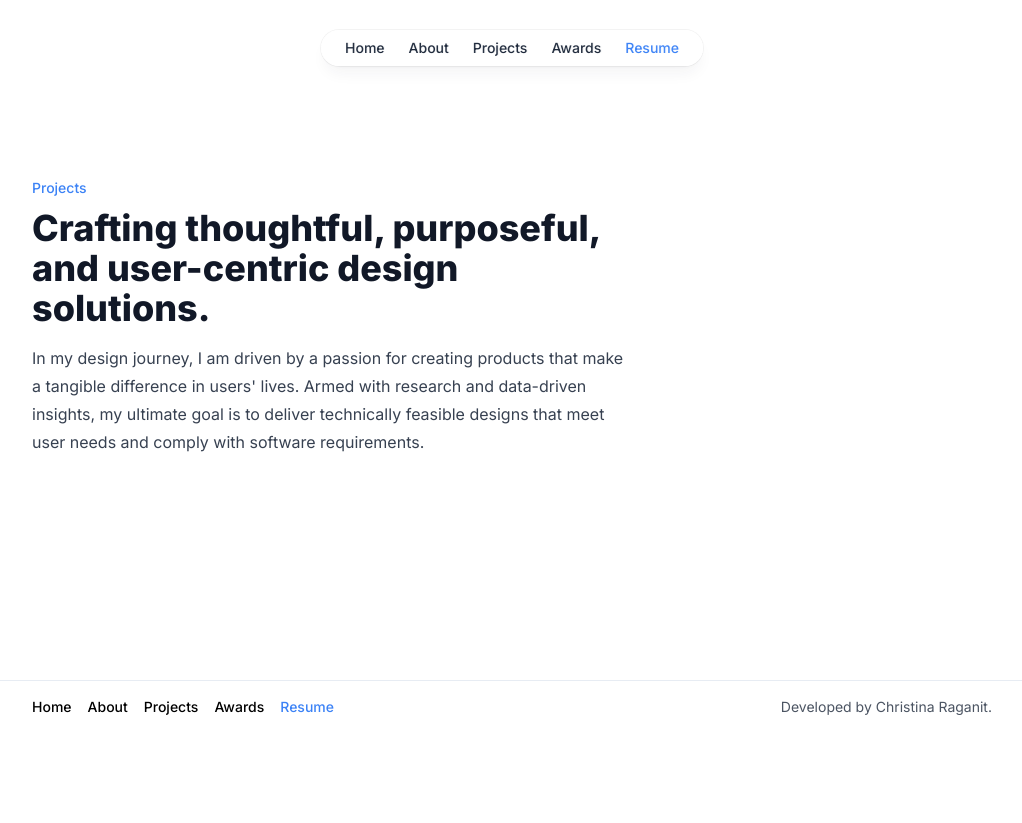
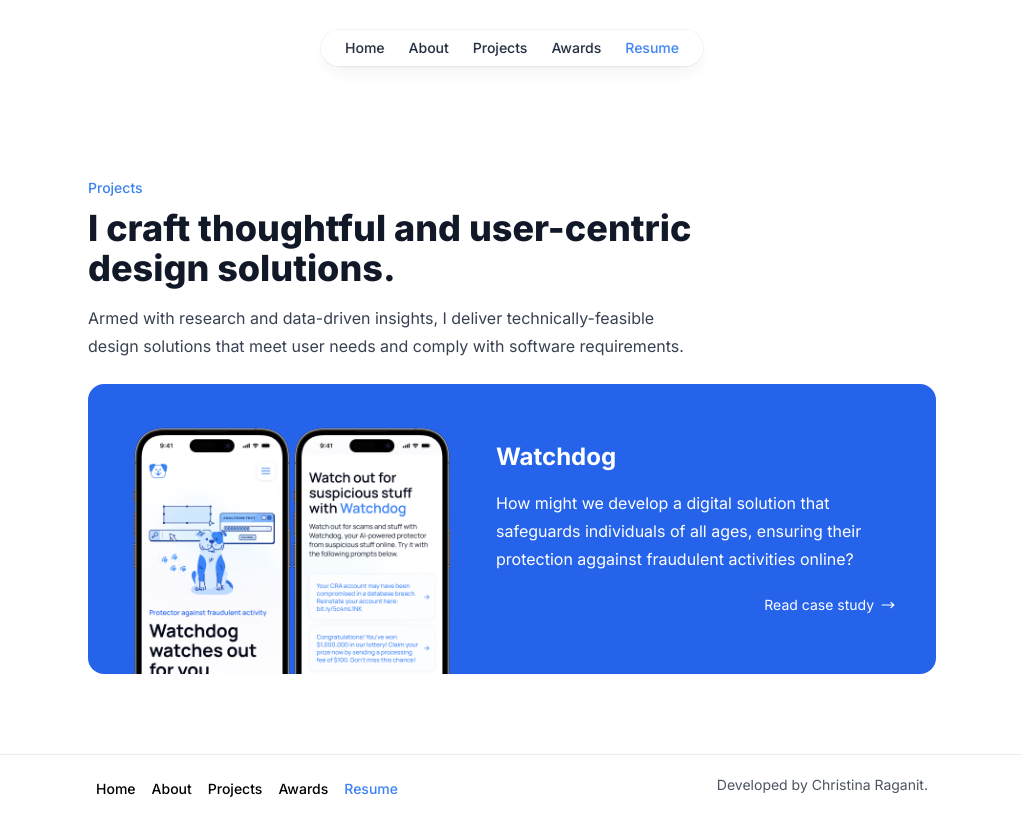
Before and after one commit to christinaraganit/fall_portfolio, a Next.js app in the folder portfolio/: page /projects in a window 1280 px wide. Shown: the whole page, without its empty margins (128-1150 px from the left). Before the commit the page ends 800 px from the top, so only its background shows below. Built offline with nearby package versions, Linux system fonts and the light colour scheme.

Commit message:
changes from yesterday

```diff
--- a/portfolio/app/awards/page.tsx
+++ b/portfolio/app/awards/page.tsx
@@ -1,21 +1,15 @@
 import AwardCard from "@/components/award-card";
 import Overline from "@/components/overline";
+import Page from "@/components/page";
 
 export default function Awards() {
   return (
-    <main className="max-w-full flex flex-col items-center">
-      <div className="max-w-5xl w-full flex flex-col">
-        <div className="prose prose-base p-8 pt-20 lg:pt-40">
-          <Overline color="blue" text="Awards"></Overline>
-          <h1>Celebrating moments of excellence.</h1>
-          <p className="">
-            Over the years, my dedication to developing my craft as a developer
-            and designer has been recognized by esteemed peers, academic
-            institutions, and industry organizations. It is an honor to showcase
-            some of the prestigious awards and accolades my work has earned.
-          </p>
-        </div>
-        <div className="px-8 grid gap-4 md:grid-cols-2 lg:gap-6 lg:grid-cols-3">
+    <Page
+      title="Awards"
+      heading="Celebrating moments of excellence."
+      paragraph="Over the years, I've had the pleasure of earning accolades for my academic achievements and have been fortunate to receive recognition for my talents in both design and development."
+    >
+      <div className="grid gap-4 sm:grid-cols-2 lg:gap-6 lg:grid-cols-3">
         <AwardCard
           award="Undergraduate Open Scholarship"
           awardedBy="Simon Fraser University"
@@ -95,7 +89,6 @@ export default function Awards() {
           type="school"
         ></AwardCard>
       </div>
-      </div>
-    </main>
+    </Page>
   );
 }
--- a/portfolio/app/projects/page.tsx
+++ b/portfolio/app/projects/page.tsx
@@ -1,22 +1,23 @@
-import Overline from "@/components/overline"
+import Overline from "@/components/overline";
+import Page from "@/components/page";
+import ProjectCard from "@/components/project-card";
+import { Colors } from "@/components/colors";
+import { ProjectCardColors } from "@/components/colors";
 
 export default function Projects() {
-    return (<main className="max-w-full flex flex-col items-center">
-    <div className="max-w-5xl w-full flex gap-12 flex-col">
-      <div className="prose prose-base p-8 p-8 pt-20 lg:pt-40">
-        <Overline color="blue" text="Projects"></Overline>
-        <h1>Crafting thoughtful, purposeful, and user-centric design solutions.</h1>
-        <p className="">
-          In my design journey, I am driven by a passion for creating products
-          that make a tangible difference in users' lives. Armed with research and
-          data-driven insights, my ultimate goal is to deliver
-          technically feasible designs that meet user needs and comply with
-          software requirements.
-        </p>
-      </div>
-      <div className="p-8 grid gap-4 md:grid-cols-2 lg:gap-6 lg:grid-cols-3">
-
-      </div>
-    </div>
-  </main>)
+  return (
+    <Page
+      title="Projects"
+      heading="I craft thoughtful and user-centric design solutions."
+      paragraph="Armed with research and data-driven insights, I deliver technically-feasible design solutions that meet user needs and comply with software requirements."
+    >
+      <ProjectCard
+        title="Watchdog"
+        link="/watchdog"
+        description="How might we develop a digital solution that safeguards individuals of all ages, ensuring their protection aggainst fraudulent activities online?"
+        color={ProjectCardColors.BLUE}
+        img="../case-studies/watchdog/watchdog_preview.png"
+      ></ProjectCard>
+    </Page>
+  );
 }
--- /dev/null
+++ b/portfolio/components/case-study-card.tsx
@@ -0,0 +1,5 @@
+interface Props {
+  project: string;
+  description: string;
+  image: string;
+}
--- /dev/null
+++ b/portfolio/components/colors.ts
@@ -0,0 +1,29 @@
+export type Colors = {
+  bg: string;
+  bgHover: string;
+  chip: string;
+  chipHover: string;
+};
+
+type ColorKeys = "BLUE" | "ORANGE" | "INDIGO";
+
+export const ProjectCardColors: { [key in ColorKeys]: Colors } = {
+  BLUE: {
+    bg: "bg-blue-600",
+    bgHover: "hover:bg-blue-700",
+    chip: "bg-blue-700",
+    chipHover: "hover:bg-blue-800",
+  },
+  ORANGE: {
+    bg: "bg-orange-500",
+    bgHover: "hover:bg-orange-600",
+    chip: "bg-orange-600",
+    chipHover: "hover:bg-orange-700",
+  },
+  INDIGO: {
+    bg: "bg-indigo-600",
+    bgHover: "hover:bg-indigo-700",
+    chip: "bg-indigo-700",
+    chipHover: "hover:bg-indigo-800",
+  },
+};
--- a/portfolio/components/footer.tsx
+++ b/portfolio/components/footer.tsx
@@ -1,8 +1,8 @@
 export default function Footer() {
   return (
     <footer className="mt-20 border-t text-sm border-slate-200/80 pb-6 pt-4 max-w-full py-12 max-w-full flex flex-col gap-4 lg:gap-8 xl:gap-12 items-center">
-      <div className="px-8 max-w-5xl w-full flex flex-col gap-4 lg:flex-row items-center">
-        <div className="flex flex-col gap-2 lg:gap-4 justify-center items-center md:flex-row w-1/2 lg:justify-start">
+      <div className="px-8 max-w-4xl w-full flex flex-col gap-4 lg:flex-row items-center">
+        <div className="flex flex-col gap-2 pt-2 lg:gap-4 justify-center items-center md:flex-row w-1/2 lg:justify-start">
           <a
             className="relative block font-medium transition hover:text-blue-500"
             href="/"
--- a/portfolio/components/nav.tsx
+++ b/portfolio/components/nav.tsx
@@ -2,6 +2,7 @@
 import { useState } from "react";
 import { Dialog } from "@headlessui/react";
 import { XMarkIcon } from "@heroicons/react/20/solid";
+import { ChevronDownIcon } from "@heroicons/react/20/solid";
 
 export default function Nav() {
   const [modalOpen, setModalOpen] = useState(false);
@@ -12,7 +13,7 @@ export default function Nav() {
         id="navigation"
         className="fixed top-4 my-8 pointer-events-auto hidden md:block z-20"
       >
-        <ul className="flex w-fit rounded-full bg-white/90 px-3 text-sm font-medium text-slate-800 shadow-lg shadow-slate-800/5 ring-1 ring-zinc-900/5 backdrop-blur">
+        <ul className="flex w-fit rounded-full bg-white/80 px-3 text-sm font-medium text-slate-800 shadow-lg shadow-slate-800/5 ring-1 ring-zinc-900/5 backdrop-blur">
           <li>
             <a
               className="relative block px-3 py-2 transition hover:text-blue-500"
@@ -55,22 +56,28 @@ export default function Nav() {
           </li>
         </ul>
       </nav>
-      <nav className="fixed block top-8 right-8 pointer-events-auto md:hidden z-20">
+      <nav className="fixed block top-6 right-6 pointer-events-auto md:hidden z-20">
         <button
-          className="group flex flex w-fit rounded-full bg-white/90 px-4 py-2 text-sm font-medium text-slate-800 shadow-lg shadow-slate-800/5 ring-1 ring-zinc-900/5 backdrop-blur"
+          className="group flex flex w-fit rounded-full bg-white/80 px-4 py-2 text-sm font-medium
+        text-slate-700 shadow-lg shadow-slate-800/5 ring-1 ring-zinc-900/5 backdrop-blur gap-1.5"
           onClick={() => setModalOpen(true)}
         >
           Menu
+          <ChevronDownIcon width={20} height={20}></ChevronDownIcon>
         </button>
 
         <Dialog as="div" onClose={() => setModalOpen(false)} open={modalOpen}>
           {/* The backdrop, rendered as a fixed sibling to the panel container */}
           <div
-            className="fixed inset-0 z-50 bg-zinc-800/50 backdrop-blur opacity-100"
+            className="fixed inset-0 z-50 bg-zinc-800/50 backdrop-blur opacity-100 text-sm font-medium"
             aria-hidden="true"
           />
-          <Dialog.Panel className="flex flex-row fixed mx-4 inset-x-4 top-8 z-50 origin-top rounded-3xl bg-white p-4 ring-1 ring-zinc-900/5 opacity-100 scale-100 shadow-lg shadow-slate-800/5 backdrop-blur">
-            <ul className="flex w-full flex-col text-sm pt-4">
+          <Dialog.Panel
+            className="flex flex-row fixed mx-4 inset-x-4 top-8
+          z-50 origin-top rounded-3xl bg-white p-4 ring-1 ring-zinc-900/5 opacity-100 scale-100
+          shadow-lg shadow-slate-800/5 backdrop-blur"
+          >
+            <ul className="flex w-full flex-col text-sm pt-2 text-slate-700 font-medium">
               <li>
                 <a
                   className="relative block px-3 py-2 transition hover:text-blue-500"
--- /dev/null
+++ b/portfolio/components/page.tsx
@@ -0,0 +1,24 @@
+import Overline from "./overline";
+
+interface Props {
+  title: string;
+  heading: string;
+  paragraph?: string;
+  children?: any;
+}
+
+export default function Page(props: Props) {
+  return (
+    <main className="max-w-full flex flex-col items-center">
+      <div className="max-w-4xl w-full flex flex-col">
+        <div className="prose prose-base p-6 pt-40">
+          <Overline color="blue" text={props.title}></Overline>
+          <h1>{props.heading}</h1>
+          <p>{props.paragraph}</p>
+        </div>
+
+        <div className="px-6">{props.children}</div>
+      </div>
+    </main>
+  );
+}
--- a/portfolio/components/project-card.tsx
+++ b/portfolio/components/project-card.tsx
@@ -1,11 +1,35 @@
-import { title } from "process";
+import { link } from "fs";
+import { Colors } from "./colors";
+import { ArrowLongRightIcon } from "@heroicons/react/20/solid";
 
 interface Props {
   title: string;
+  description: string;
+  color: Colors;
+  link: string;
+  img: string;
 }
 
 export default function ProjectCard(props: Props) {
-  if (title == "watchdog") {
-    return <a href="../case-studies/watchdog"></a>;
-  }
+  const { title, description, color, img, link } = props;
+  const { bg, bgHover, chip, chipHover } = color;
+
+  return (
+    <a href={link}>
+      <div
+        className={`${bg} ${bgHover} flex items-center flex-row rounded-2xl pr-8`}
+      >
+        <img src={img} className="w-1/2 pt-8 px-8"></img>
+        <div className="pr-2 prose prose-invert w-full">
+          <h2 className="mb-4">{title}</h2>
+          <p className="text-white">{description}</p>
+
+          <div className="prose-sm text-white flex gap-1.5 flex-row items-center justify-end w-full">
+            Read case study
+            <ArrowLongRightIcon width={16} height={16}></ArrowLongRightIcon>
+          </div>
+        </div>
+      </div>
+    </a>
+  );
 }
```
Also changed, not shown: portfolio/public/case-studies/watchdog/watchdog_preview.png (added). Lines whose indentation alone changed are shown as unchanged.
